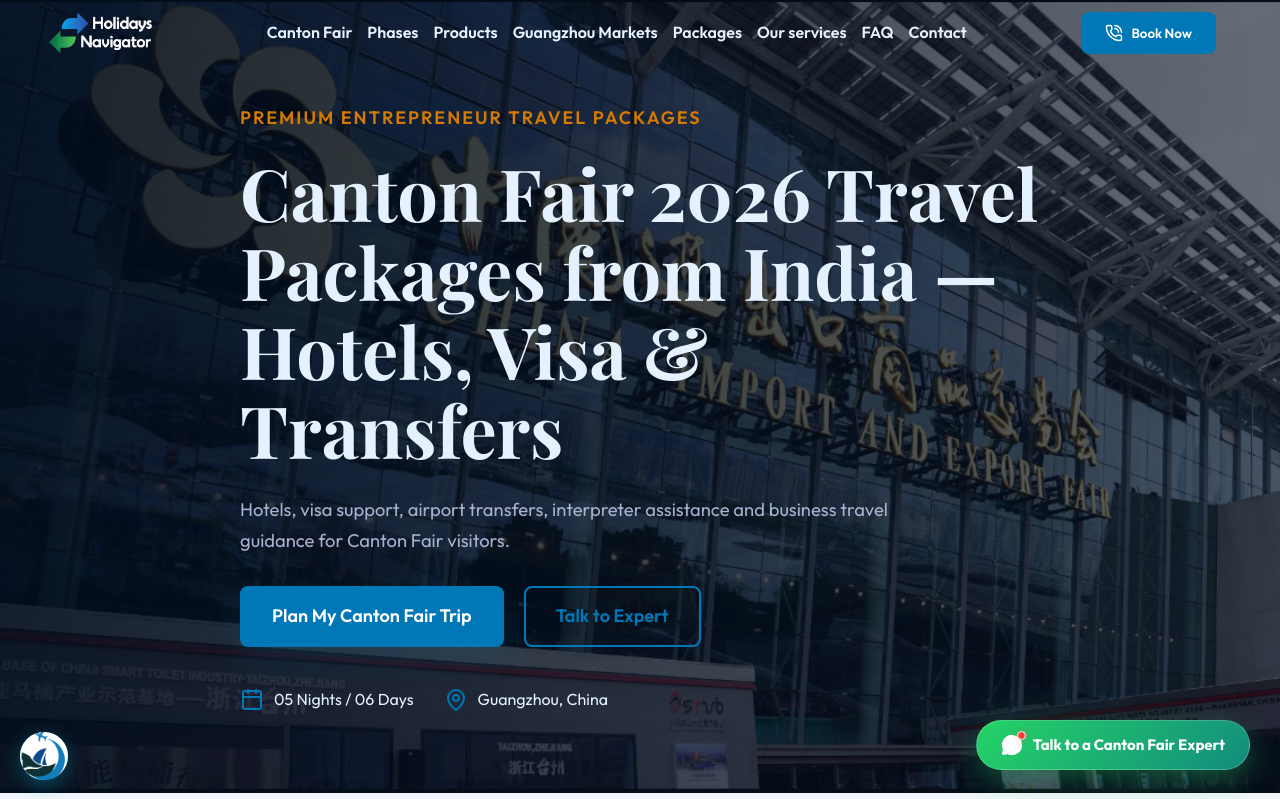
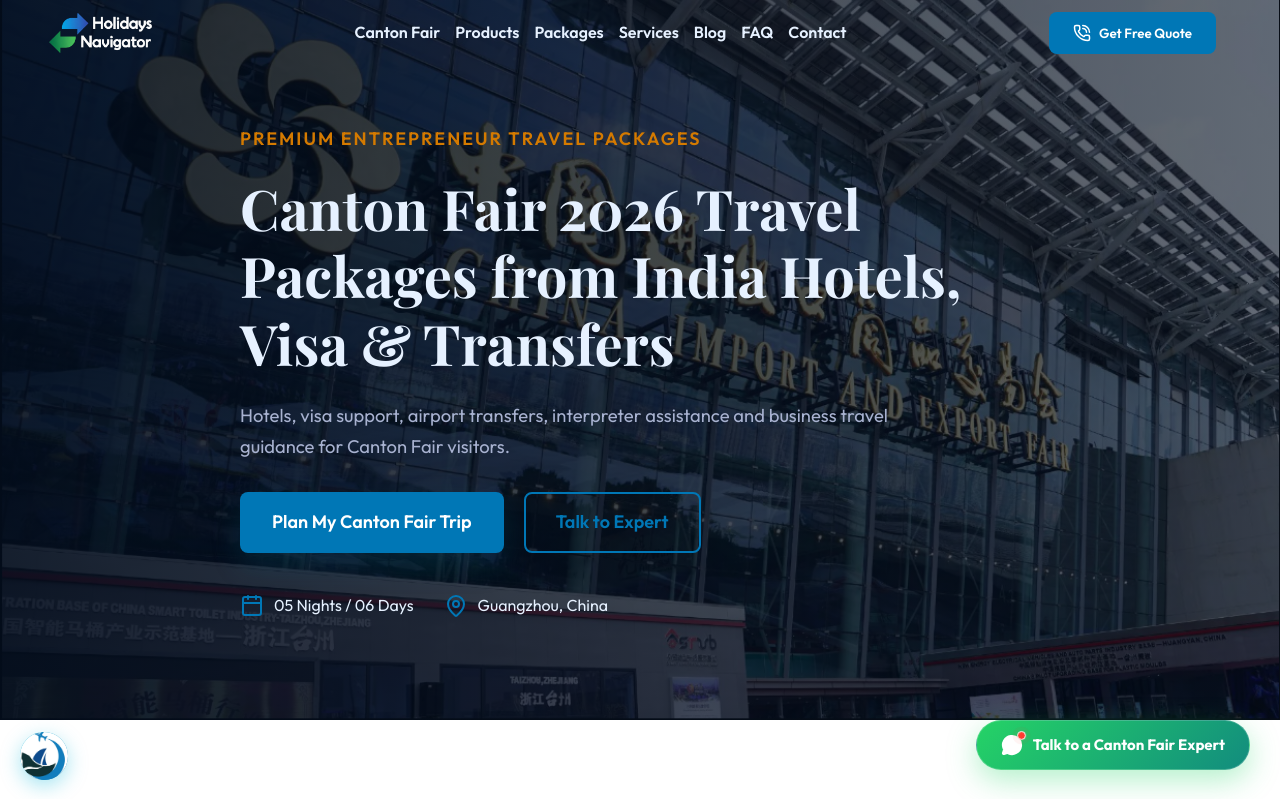
Before and after one commit to venkireddy39/Canton-Fair-Holidays-Navigator, a React (Vite) app: page / in a window 1280 px wide. Shown: the top 799 px of the page. Built offline with nearby package versions, Linux system fonts and the light colour scheme.

Commit message:
SEO and OG image update

```diff
--- a/index.html
+++ b/index.html
@@ -60,6 +60,38 @@
       href="https://fonts.googleapis.com/css2?family=Outfit:wght@300;400;500;600;700;800&family=Playfair+Display:wght@600;700&display=swap"
       rel="stylesheet">
   </noscript>
+  <!-- Structured Data / JSON-LD -->
+  <script type="application/ld+json">
+{
+  "@context": "https://schema.org",
+  "@type": "TravelAgency",
+  "name": "Holidays Navigator",
+  "url": "https://holidaysnavigator.com",
+  "logo": "https://holidaysnavigator.com/Logo.png",
+  "image": "https://holidaysnavigator.com/nobg.png",
+  "description": "Premium Canton Fair 2026 travel packages with visa guidance, hotel booking, Guangzhou assistance and business travel support.",
+  "telephone": "+91-XXXXXXXXXX",
+  "priceRange": "₹50,000 - ₹2,50,000",
+  "currenciesAccepted": "INR",
+  "areaServed": [
+    "India",
+    "Guangzhou",
+    "China"
+  ],
+  "serviceType": [
+    "Canton Fair Travel Package",
+    "Visa Assistance",
+    "Hotel Booking",
+    "Airport Transfer",
+    "Business Travel Support"
+  ],
+  "offers": {
+    "@type": "Offer",
+    "name": "Canton Fair 2026 Travel Package",
+    "availability": "https://schema.org/InStock"
+  }
+}
+</script>
 
 
 </head>
@@ -71,4 +103,5 @@
   <script type="module" src="/src/main.jsx"></script>
 </body>
 
+
 </html>
--- a/package.json
+++ b/package.json
@@ -10,6 +10,7 @@
     "preview": "vite preview"
   },
   "dependencies": {
+    "@babel/register": "^7.29.7",
     "cors": "^2.8.6",
     "dotenv": "^17.4.2",
     "express": "^5.2.1",
--- a/src/App.css
+++ b/src/App.css
@@ -126,8 +126,8 @@ section {
 }
 
 .hero h1 {
-  font-size: 72px; /* Increased size to make it grand and premium */
-  line-height: 1.1;
+  font-size: 56px; /* Decreased size for better fit */
+  line-height: 1.2;
   margin-bottom: 24px;
   font-weight: 800;
   color: #E6F1FF; /* Ensure white text is highly readable against dark hero image */
@@ -449,7 +449,7 @@ section {
 /* Responsive */
 @media (max-width: 1024px) {
   section { padding: 60px 0; }
-  .hero h1 { font-size: 56px; }
+  .hero h1 { font-size: 48px; }
   .overview-details h3 { font-size: 30px; }
   .section-header h2 { font-size: 34px; }
   .features-grid { gap: 20px; }
@@ -461,7 +461,7 @@ section {
 @media (max-width: 768px) {
   section { padding: 50px 0; }
   .nav-links { display: none; }
-  .hero h1 { font-size: 44px; word-wrap: break-word; }
+  .hero h1 { font-size: 38px; word-wrap: break-word; }
   .hero p { font-size: 19px; }
   .hero-highlights { flex-direction: column; gap: 15px !important; }
 
@@ -487,7 +487,7 @@ section {
 @media (max-width: 480px) {
   section { padding: 40px 0; }
   .hero { min-height: auto; padding-top: 120px; padding-bottom: 60px; }
-  .hero h1 { font-size: 36px; }
+  .hero h1 { font-size: 32px; }
   .hero-buttons { flex-direction: column; width: 100%; }
   .hero-buttons .cta-button, .hero-buttons .outline-button {
     width: 100%;
--- a/src/components/Header.jsx
+++ b/src/components/Header.jsx
@@ -40,12 +40,11 @@ const Header = ({ onBookNow }) => {
         {/* Desktop Nav */}
         <nav className="nav-links desktop-nav">
           <a href="/#home" className="home-link">Home</a>
-          <a href="/#about-fair">Canton Fair</a>
-          <a href="/#timeline">Phases</a>
-          <a href="/#products">Products</a>
-          <a href="/#markets">Guangzhou Markets</a>
+          <a href="/canton-fair-2026-guide">Canton Fair</a>
+          <a href="/canton-fair-phase-1-products">Products</a>
           <a href="/#packages">Packages</a>
-          <a href="/#services">Our services</a>
+          <a href="/#services">Services</a>
+          <a href="/blog">Blog</a>
           <a href="/#faq">FAQ</a>
           <a href="/#contact">Contact</a>
         </nav>
@@ -53,7 +52,7 @@ const Header = ({ onBookNow }) => {
         <div className="header-actions" style={{ display: 'flex', alignItems: 'center', gap: '15px' }}>
           <button onClick={onBookNow} className="cta-button desktop-cta" style={{ border: 'none', cursor: 'pointer' }}>
             <PhoneCall size={18} />
-            <span>Book Now</span>
+            <span>Get Free Quote</span>
           </button>
         </div>
 
@@ -73,12 +72,11 @@ const Header = ({ onBookNow }) => {
       <div className={`mobile-menu ${mobileMenuOpen ? 'open' : ''}`}>
         <nav className="mobile-nav-links">
           <a href="/#home" onClick={closeMenu}>Home</a>
-          <a href="/#about-fair" onClick={closeMenu}>Canton Fair</a>
-          <a href="/#timeline" onClick={closeMenu}>Phases</a>
-          <a href="/#products" onClick={closeMenu}>Products</a>
-          <a href="/#markets" onClick={closeMenu}>Guangzhou Markets</a>
+          <a href="/canton-fair-2026-guide" onClick={closeMenu}>Canton Fair</a>
+          <a href="/canton-fair-phase-1-products" onClick={closeMenu}>Products</a>
           <a href="/guangzhou-business-visa-guide" onClick={closeMenu}>Visa</a>
           <a href="/#packages" onClick={closeMenu}>Packages</a>
+          <a href="/blog" onClick={closeMenu}>Blog</a>
           <a href="/#faq" onClick={closeMenu}>FAQ</a>
           <a href="/#contact" onClick={closeMenu}>Contact</a>
           <button
@@ -87,10 +85,10 @@ const Header = ({ onBookNow }) => {
               onBookNow(e);
             }}
             className="mobile-cta-button"
-            style={{ border: 'none', cursor: 'pointer' }}
+            style={{ border: 'none', cursor: 'pointer', marginTop: '10px' }}
           >
             <PhoneCall size={18} />
-            Book Now
+            Get Quote
           </button>
         </nav>
       </div>
--- a/src/components/Hero.jsx
+++ b/src/components/Hero.jsx
@@ -13,7 +13,7 @@ const Hero = ({ onBookNow }) => {
           transition={{ duration: 0.8 }}
         >
           <span className="hero-subtitle" aria-hidden="true">Premium Entrepreneur Travel Packages</span>
-          <h1>Canton Fair 2026 Travel Packages from India — Hotels, Visa & Transfers</h1>
+          <h1>Canton Fair 2026 Travel Packages from India Hotels, Visa & Transfers</h1>
           <p style={{ fontSize: '1.15rem', lineHeight: '1.7', maxWidth: '700px', marginBottom: '30px' }}>
             Hotels, visa support, airport transfers, interpreter assistance and business travel guidance for Canton Fair visitors.
           </p>
--- a/src/pages/HomePage.jsx
+++ b/src/pages/HomePage.jsx
@@ -14,6 +14,7 @@ import AboutUs from '../components/AboutUs';
 import FAQ from '../components/FAQ';
 import LocationMap from '../components/LocationMap';
 import SeoHelmet from '../components/SeoHelmet';
+import { Link } from 'react-router-dom';
 
 function HomePage() {
   const context = useOutletContext();
@@ -41,19 +42,34 @@ function HomePage() {
       />
 
       <Hero onBookNow={onBookNow} />
+      <PackageOverview onBookNow={onBookNow} />
       <WhyChooseUs />
+      <TrustSection />
       <Services />
-      <TrustSection />
-      <FAQ />
+
+      {/* Deep content summarized with Read More Links */}
+      <section style={{ padding: '80px 0', background: 'var(--bg-light)' }}>
+        <div className="container">
+          <div className="section-header" style={{ textAlign: 'center', marginBottom: '50px' }}>
+            <h2 style={{ fontSize: '2.5rem' }}>Canton Fair 2026 Resources</h2>
+            <p style={{ color: 'var(--text-muted)', fontSize: '1.2rem', maxWidth: '700px', margin: '0 auto' }}>
+              Explore comprehensive guides on exhibition phases, sourcing markets, and visa applications.
+            </p>
+          </div>
+          <div className="related-grid" style={{ gridTemplateColumns: 'repeat(auto-fit, minmax(300px, 1fr))', gap: '30px', maxWidth: '1000px' }}>
+            <Link to="/canton-fair-2026-guide" className="related-card" style={{ padding: '24px' }}>Canton Fair 2026 Complete Guide</Link>
+            <Link to="/canton-fair-phase-1-products" className="related-card" style={{ padding: '24px' }}>Phase 1: Electronics & Machinery</Link>
+            <Link to="/canton-fair-phase-2-products" className="related-card" style={{ padding: '24px' }}>Phase 2: Consumer Goods</Link>
+            <Link to="/canton-fair-phase-3-products" className="related-card" style={{ padding: '24px' }}>Phase 3: Textiles & Garments</Link>
+            <Link to="/guangzhou-business-visa-guide" className="related-card" style={{ padding: '24px' }}>China Business Visa Process</Link>
+            <Link to="/best-hotels-near-canton-fair" className="related-card" style={{ padding: '24px' }}>Best Hotels Near Pazhou</Link>
+          </div>
+        </div>
+      </section>
+
       <ContactCTA />
 
-      {/* Supplementary authority content below conversion fold */}
-      <AboutFair />
-      <PhaseTimeline onBookNow={onBookNow} />
-      <Products />
-      <GuangzhouMarkets />
-      <PackageOverview onBookNow={onBookNow} />
-      <AboutUs />
+      <FAQ />
       <LocationMap />
     </>
   );
--- a/src/pages/HotelsPage.jsx
+++ b/src/pages/HotelsPage.jsx
@@ -55,7 +55,7 @@ export default function HotelsPage() {
               style={{ background: 'var(--card-bg)', borderRadius: '20px', overflow: 'hidden', border: '1px solid var(--border-color)', boxShadow: '0 15px 35px rgba(0,0,0,0.05)', display: 'flex', flexDirection: 'column' }}
             >
               <div style={{ height: '240px', overflow: 'hidden', position: 'relative' }}>
-                <img src="https://images.unsplash.com/photo-1566073771259-6a8506099945?auto=format&fit=crop&q=80&w=800" alt="Marriott" style={{ width: '100%', height: '100%', objectFit: 'cover', transition: 'transform 0.5s ease' }} onMouseOver={e => e.currentTarget.style.transform = 'scale(1.05)'} onMouseOut={e => e.currentTarget.style.transform = 'scale(1)'} />
+                <img src="https://images.unsplash.com/photo-1566073771259-6a8506099945?auto=format&fit=crop&q=80&w=800" alt="Marriott" loading="lazy" style={{ width: '100%', height: '100%', objectFit: 'cover', transition: 'transform 0.5s ease' }} onMouseOver={e => e.currentTarget.style.transform = 'scale(1.05)'} onMouseOut={e => e.currentTarget.style.transform = 'scale(1)'} />
                 <div style={{ position: 'absolute', top: '15px', right: '15px', background: 'rgba(255,255,255,0.9)', padding: '5px 12px', borderRadius: '20px', display: 'flex', alignItems: 'center', gap: '5px', fontWeight: 'bold', color: '#f59e0b' }}>
                   <Star size={16} fill="#f59e0b" /> 4.8
                 </div>
@@ -83,7 +83,7 @@ export default function HotelsPage() {
               style={{ background: 'var(--card-bg)', borderRadius: '20px', overflow: 'hidden', border: '1px solid var(--border-color)', boxShadow: '0 15px 35px rgba(0,0,0,0.05)', display: 'flex', flexDirection: 'column' }}
             >
               <div style={{ height: '240px', overflow: 'hidden', position: 'relative' }}>
-                <img src="https://images.unsplash.com/photo-1542314831-c6a4d14faaf2?auto=format&fit=crop&q=80&w=800" alt="Langham Place" style={{ width: '100%', height: '100%', objectFit: 'cover', transition: 'transform 0.5s ease' }} onMouseOver={e => e.currentTarget.style.transform = 'scale(1.05)'} onMouseOut={e => e.currentTarget.style.transform = 'scale(1)'} />
+                <img src="https://images.unsplash.com/photo-1542314831-c6a4d14faaf2?auto=format&fit=crop&q=80&w=800" alt="Langham Place" loading="lazy" style={{ width: '100%', height: '100%', objectFit: 'cover', transition: 'transform 0.5s ease' }} onMouseOver={e => e.currentTarget.style.transform = 'scale(1.05)'} onMouseOut={e => e.currentTarget.style.transform = 'scale(1)'} />
                 <div style={{ position: 'absolute', top: '15px', right: '15px', background: 'rgba(255,255,255,0.9)', padding: '5px 12px', borderRadius: '20px', display: 'flex', alignItems: 'center', gap: '5px', fontWeight: 'bold', color: '#f59e0b' }}>
                   <Star size={16} fill="#f59e0b" /> 4.9
                 </div>
@@ -111,7 +111,7 @@ export default function HotelsPage() {
               style={{ background: 'var(--card-bg)', borderRadius: '20px', overflow: 'hidden', border: '1px solid var(--border-color)', boxShadow: '0 15px 35px rgba(0,0,0,0.05)', display: 'flex', flexDirection: 'column' }}
             >
               <div style={{ height: '240px', overflow: 'hidden', position: 'relative' }}>
-                <img src="https://images.unsplash.com/photo-1551882547-ff40c0d589rx?q=80&w=800&auto=format&fit=crop" alt="Shangri-La" onError={(e) => {e.target.onerror = null; e.target.src='https://images.unsplash.com/photo-1551882547-ff40c0d589d9?q=80&w=800&auto=format&fit=crop'}} style={{ width: '100%', height: '100%', objectFit: 'cover', transition: 'transform 0.5s ease' }} onMouseOver={e => e.currentTarget.style.transform = 'scale(1.05)'} onMouseOut={e => e.currentTarget.style.transform = 'scale(1)'} />
+                <img src="https://images.unsplash.com/photo-1551882547-ff40c0d589rx?q=80&w=800&auto=format&fit=crop" alt="Shangri-La" loading="lazy" onError={(e) => {e.target.onerror = null; e.target.src='https://images.unsplash.com/photo-1551882547-ff40c0d589d9?q=80&w=800&auto=format&fit=crop'}} style={{ width: '100%', height: '100%', objectFit: 'cover', transition: 'transform 0.5s ease' }} onMouseOver={e => e.currentTarget.style.transform = 'scale(1.05)'} onMouseOut={e => e.currentTarget.style.transform = 'scale(1)'} />
                 <div style={{ position: 'absolute', top: '15px', right: '15px', background: 'rgba(255,255,255,0.9)', padding: '5px 12px', borderRadius: '20px', display: 'flex', alignItems: 'center', gap: '5px', fontWeight: 'bold', color: '#f59e0b' }}>
                   <Star size={16} fill="#f59e0b" /> 4.7
                 </div>
```
Also changed, not shown: public/og_image.jpg (added), 1 other file (tests, documents, lock files or other folders).
